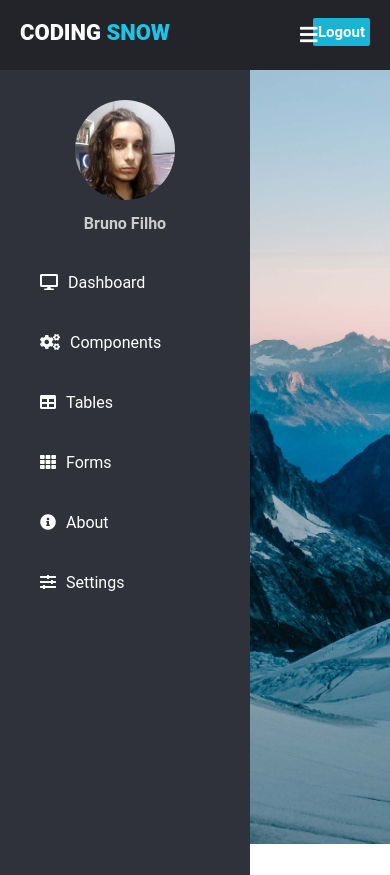
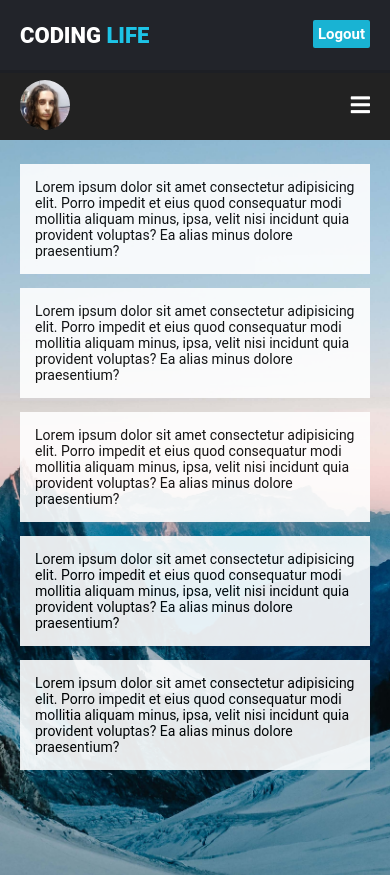
Before and after one commit to brunofilho1/sidebar-menu, a plain HTML site: page index.html in a window 390 px wide. Shown: the top 875 px of the page. Before the commit the page ends 844 px from the top, so only its background shows below. Drawn offline with nearby package versions, Linux system fonts and the light colour scheme.

Commit message:
second commit, now responsive!

```diff
--- a/index.html
+++ b/index.html
@@ -7,6 +7,7 @@
     <title>Sidebar Dashboard</title>
     <link rel="stylesheet" href="https://use.fontawesome.com/releases/v5.15.3/css/all.css" integrity="sha384-SZXxX4whJ79/gErwcOYf+zWLeJdY/qpuqC4cAa9rOGUstPomtqpuNWT9wdPEn2fk" crossorigin="anonymous">
     <link rel="stylesheet" href="style.css">
+    <script src="https://cdnjs.cloudflare.com/ajax/libs/jquery/3.6.0/jquery.min.js" charset="utf-8"></script>
 </head>
 <body>
 
@@ -20,7 +21,7 @@
         </label>
         <div class="left_area">
 
-            <h3>Coding <span>Snow</span></h3>
+            <h3>Coding <span>Life</span></h3>
 
             <div class="right_area">
                 <a href="" class="logout_btn">Logout</a>
@@ -31,13 +32,30 @@
 
     <!-- HEADER AREA END-->
 
+    <!-- MOBILE NAVIGATION BAR START-->
+    <div class="mobile_nav">
+        <div class="nav_bar">
+            <img src="./img/photo.jpg" alt="" class="mobile_profile_image">
+            <i class="fas fa-bars nav_btn"></i>
+        </div>
+        <div class="mobile_nav_items">
+            <a href=""><i class="fas fa-desktop"></i><span>Dashboard</span></a>
+            <a href=""><i class="fas fa-cogs"></i><span>Components</span></a>
+            <a href=""><i class="fas fa-table"></i><span>Tables</span></a>
+            <a href=""><i class="fas fa-th"></i><span>Forms</span></a>
+            <a href=""><i class="fas fa-info-circle"></i><span>About</span></a>
+            <a href=""><i class="fas fa-sliders-h"></i><span>Settings</span></a>
+        </div>
+    </div>
+    <!-- MOBILE NAVIGATION BAR END-->
+
     <!-- SIDEBAR START-->
 
     <div class="sidebar">
-        <center>
+        <div class="profile_info">
             <img width="200px" src="./img/photo.jpg" alt="" class="profile_image">
             <h4>Bruno Filho</h4>
-        </center>
+        </div>
         <a href=""><i class="fas fa-desktop"></i><span>Dashboard</span></a>
         <a href=""><i class="fas fa-cogs"></i><span>Components</span></a>
         <a href=""><i class="fas fa-table"></i><span>Tables</span></a>
@@ -49,8 +67,32 @@
     <!-- SIDEBAR END-->
 
     <div class="content">
+        <div class="cards">
+            <div class="card">
+                <p>Lorem ipsum dolor sit amet consectetur adipisicing elit. Porro impedit et eius quod consequatur modi mollitia aliquam minus, ipsa, velit nisi incidunt quia provident voluptas? Ea alias minus dolore praesentium?</p>
+            </div>
+            <div class="card">
+                <p>Lorem ipsum dolor sit amet consectetur adipisicing elit. Porro impedit et eius quod consequatur modi mollitia aliquam minus, ipsa, velit nisi incidunt quia provident voluptas? Ea alias minus dolore praesentium?</p>
+            </div>
+            <div class="card">
+                <p>Lorem ipsum dolor sit amet consectetur adipisicing elit. Porro impedit et eius quod consequatur modi mollitia aliquam minus, ipsa, velit nisi incidunt quia provident voluptas? Ea alias minus dolore praesentium?</p>
+            </div>
+            <div class="card">
+                <p>Lorem ipsum dolor sit amet consectetur adipisicing elit. Porro impedit et eius quod consequatur modi mollitia aliquam minus, ipsa, velit nisi incidunt quia provident voluptas? Ea alias minus dolore praesentium?</p>
+            </div>
+            <div class="card">
+                <p>Lorem ipsum dolor sit amet consectetur adipisicing elit. Porro impedit et eius quod consequatur modi mollitia aliquam minus, ipsa, velit nisi incidunt quia provident voluptas? Ea alias minus dolore praesentium?</p>
+            </div>
+        </div>
+    </div>
 
-    </div>
+    <script type="text/javascript">
+        $(document).ready(function() {
+            $('.nav_btn').click(function(){
+                $('.mobile_nav_items').toggleClass('active');
+            })
+        });
+    </script>
 
 </body>
 </html>
--- a/style.css
+++ b/style.css
@@ -5,16 +5,18 @@ body {
 }
 
 header {
+    z-index: 2;
     position: fixed;
     background: #22242A;
     padding: 20px;
-    width: 100%;
+    width: calc(100% - 0%);
     height: 30px;
+    border-bottom: 3px solid #1d1f24;
 }
 
 .left_area h3 {
     color: #fff;
-    margin: 0;
+    margin-top: 3px;
     text-transform: uppercase;
     font-size: 22px;
     font-weight: 900;
@@ -29,7 +31,7 @@ header {
     background: #19B3D3;
     text-decoration: none;
     float: right;
-    margin-top: -27px;
+    margin-top: -50px;
     margin-right: 40px;
     border-radius: 2px;
     font-size: 15px;
@@ -45,24 +47,36 @@ header {
 }
 
 .sidebar {
+    z-index: 1;
+    top: 0;
     background: #2F323A;
     margin-top: 70px;
     padding-top: 30px;
     position: fixed;
     left: 0;
     width: 250px;
-    height: 100%;
+    height: calc(100% - 9%);
+    overflow-y: auto;
+    transition: 0.5s;
 }
 
-.sidebar .profile_image {
+.profile_info {
+    display: flex;
+    flex-direction: column;
+    justify-content: center;
+    align-items: center;
+}
+
+.sidebar .profile_info .profile_image {
     width: 100px;
     height: 100px;
+    border: 3px solid #19B3D3;
     border-radius: 100px;
     margin-bottom: 10px;
 }
 
-.sidebar h4 {
-    color: #ccc;
+.sidebar .profile_info h4 {
+    color: #19B3D3;
     margin-top: 0;
     margin-bottom: 20px;
 }
@@ -103,32 +117,169 @@ label #sidebar_btn:hover {
     color: #19B3D3;
 }
 
+.card {
+    background: #fff;
+    opacity: 0.9;
+}
+
+.content .card p {
+    background: #fff;
+    padding: 15px;
+    margin-bottom: 10px;
+    font-size: 14px;
+}
+
 #check:checked ~ .sidebar {
-    left: -190px;
+    left: -185px;
+    transition: 0.5s;
 }
 
 #check:checked ~.sidebar a span {
     display: none;
+    transition: 0.5s;
 }
 
 #check:checked ~.sidebar a {
     font-size: 20px;
     margin-left: 166px;
-    width: 80px;
+    width: 100%;
+    transition: 0.5s;
 }
 
 .content {
+    width: (100% - 250px);
+    margin-top: 0px;
+    padding: 20px;
     margin-left: 250px;
     background: url(./img/background.jpg) no-repeat;
     background-position: center;
     background-size: cover;
     height: 100vh;
+    transition: 0.5s;
+}
+
+.card:first-child {
+    margin-top: 70px;
 }
 
 #check:checked ~ .content {
     margin-left: 60px;
+    transition: 0.5s;
+}
+
+#check:checked ~ .sidebar .profile_info {
+    display: none;
+    transition: 0.5s;
 }
 
 #check {
     display: none;
 }
+
+.mobile_nav {
+    display: none;
+}
+
+/* RESPONSIVE CSS */
+
+@media screen and (max-width: 780px) {
+    .sidebar {
+        display: none;
+    }
+
+    #sidebar_btn {
+        display: none;
+    }
+
+    .content {
+        margin-left: 0;
+        margin-top: 0;
+        padding: 10px 20px;
+        transition: 0s;
+    }
+
+    #check:checked ~ .content {
+        margin-left: 0;
+    }
+
+    .mobile_nav {
+        display: block;
+        width: calc(100% - 0%);
+    }
+
+    header {
+        margin-top: -70px;
+    }
+
+    .nav_bar {
+        background: #222;
+        width: calc(100% - 40px);
+        margin-top: 70px;
+        display: flex;
+        justify-content: space-between;
+        align-items: center;
+        padding: 10px 20px;
+    }
+
+    .nav_bar .mobile_profile_image {
+        width: 50px;
+        height: 50px;
+        border-radius: 50%;
+        transition: 0.1s;
+        transition-property: color;
+    }
+
+    .nav_bar .nav_btn {
+        color: #fff;
+        font-size: 22px;
+        cursor: pointer;
+    }
+    .nav_bar .nav_btn:hover {
+        color: #19B3D3;
+    }
+
+    .mobile_nav_items {
+        background: #2F323A;
+        display: none;
+    }
+    .mobile_nav_items a{
+        color: #fff;
+        display: block;
+        text-align: center;
+        letter-spacing: 1px;
+        line-height: 60px;
+        text-decoration: none;
+        box-sizing: border-box;
+        transition: 0.1s;
+        transition-property: background;
+    }
+
+    .mobile_nav_items a:hover{
+        background: #19B3D3;
+    }
+
+    .mobile_nav_items i {
+        padding-right: 10px;
+    }
+
+    .active {
+        display: block;
+    }
+
+    .card {
+        background: #fff;
+        opacity: 0.9;
+    }
+
+    .content .card p {
+        background: #fff;
+        padding: 15px;
+        margin-bottom: 10px;
+        font-size: 14px;
+    }
+
+    .card:first-child {
+        margin-top: 0px;
+    }
+
+}
```
Also changed, not shown: img/site.png (added), 1 other file.
